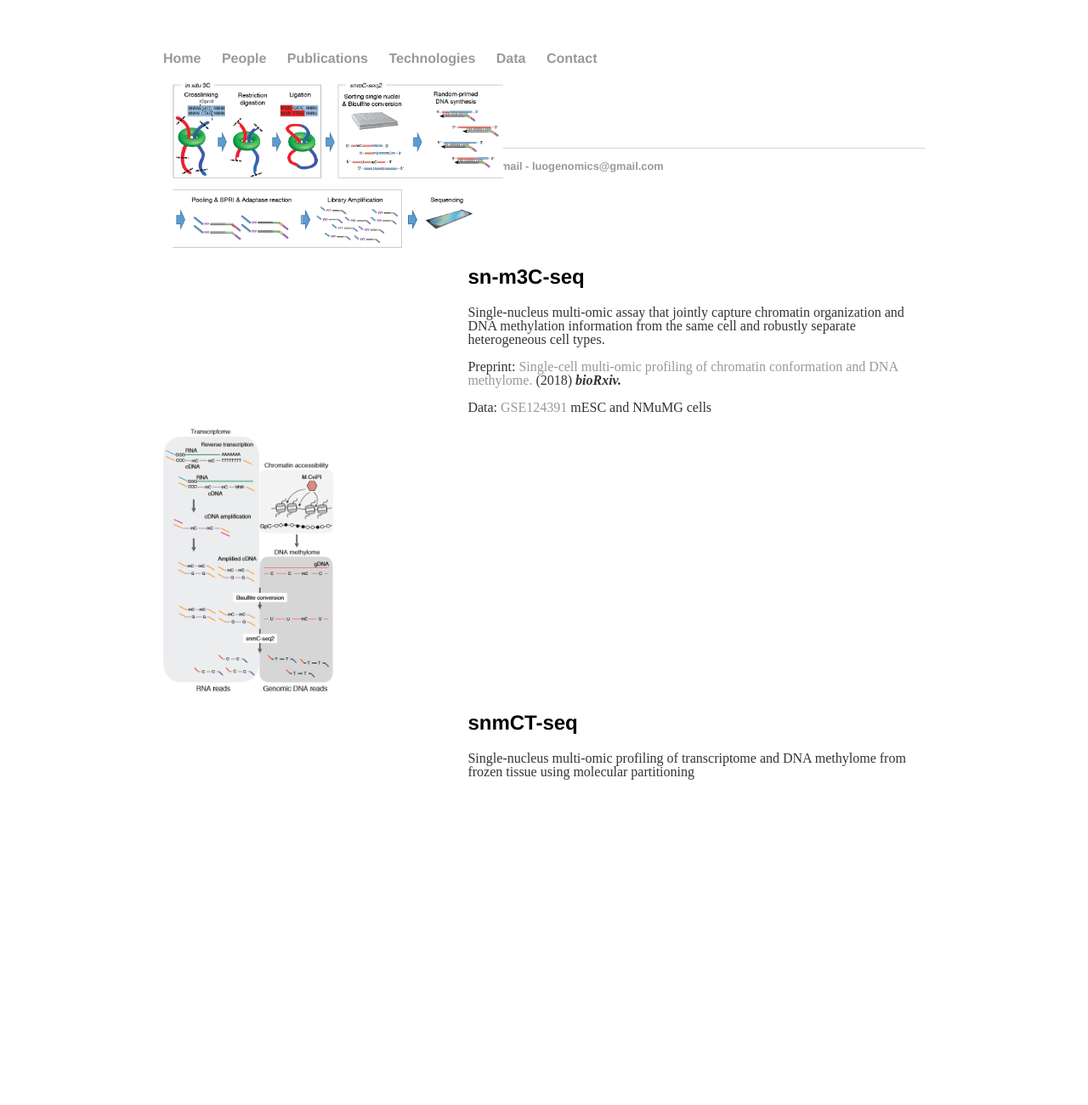
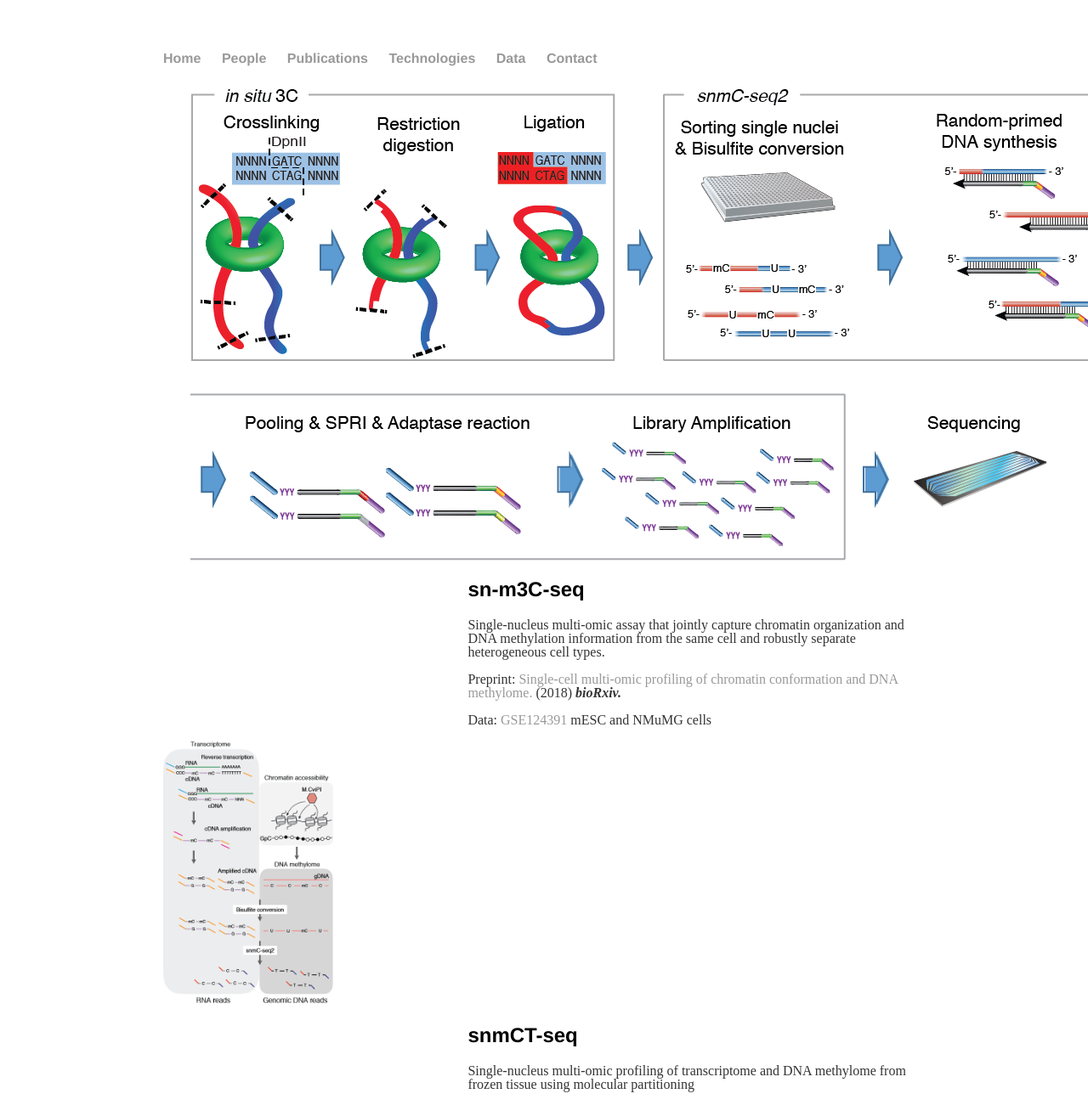
Before and after one commit to luogenomics/luogenomics.github.io, a Jekyll site: the page built from technologies/index.html, in a window 1280 px wide. Shown: the whole page at 85% size. Built offline with Jekyll 4.4.1, drawn with Linux system fonts in a browser that asks for light colours; before the commit the page ends 933 px from its top, so only the background shows below that.

Commit message:
Update index.html

```diff
--- a/technologies/index.html
+++ b/technologies/index.html
@@ -2,10 +2,10 @@
 layout: default
 title: Luo Lab Technologies
 ---
-<div class="projectbox" height=400>
+<div class="projectbox">
   <div class="projectmediabox pull-left">
     <a href="">
-      <img width=400 class="projectmedia" src="m3C-seq.png" >
+      <img class="projectmedia" src="m3C-seq.png" >
     </a>
   </div>
   <div class="projecttextbox pull-right">
```
